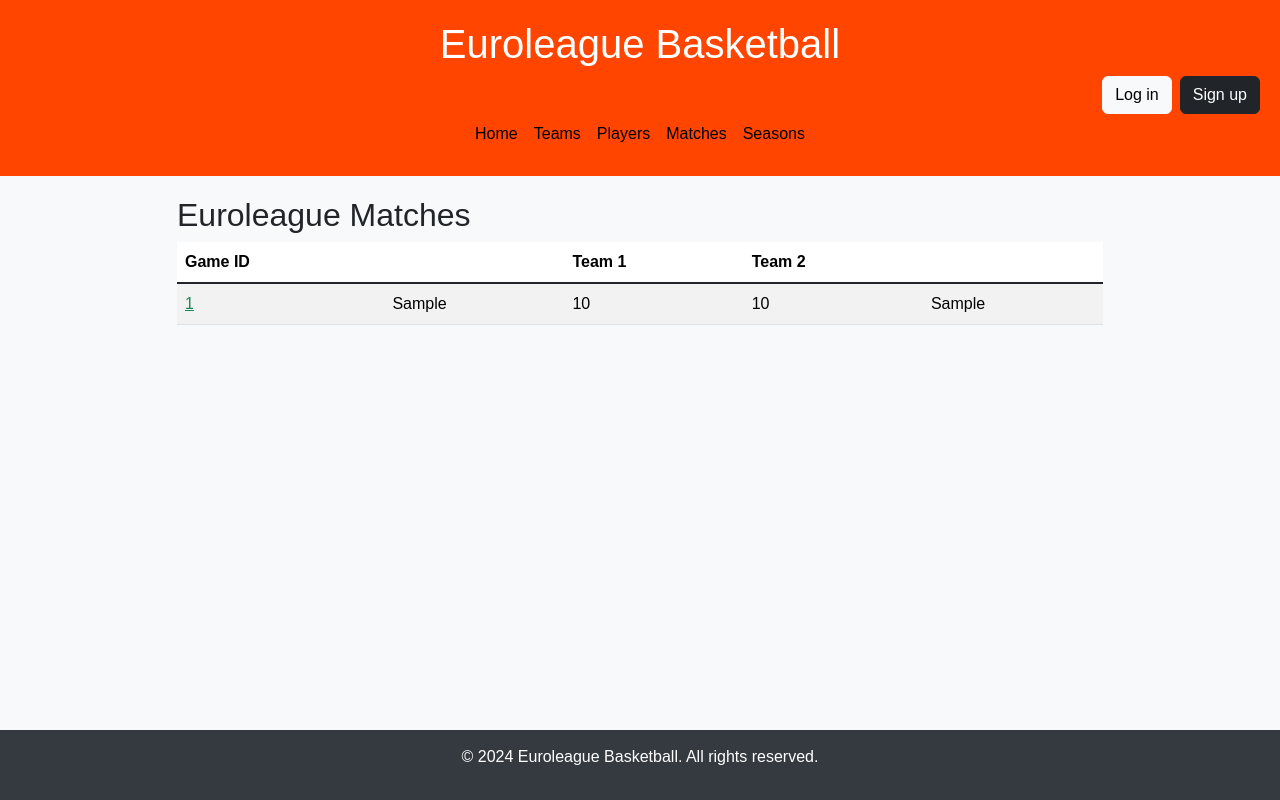
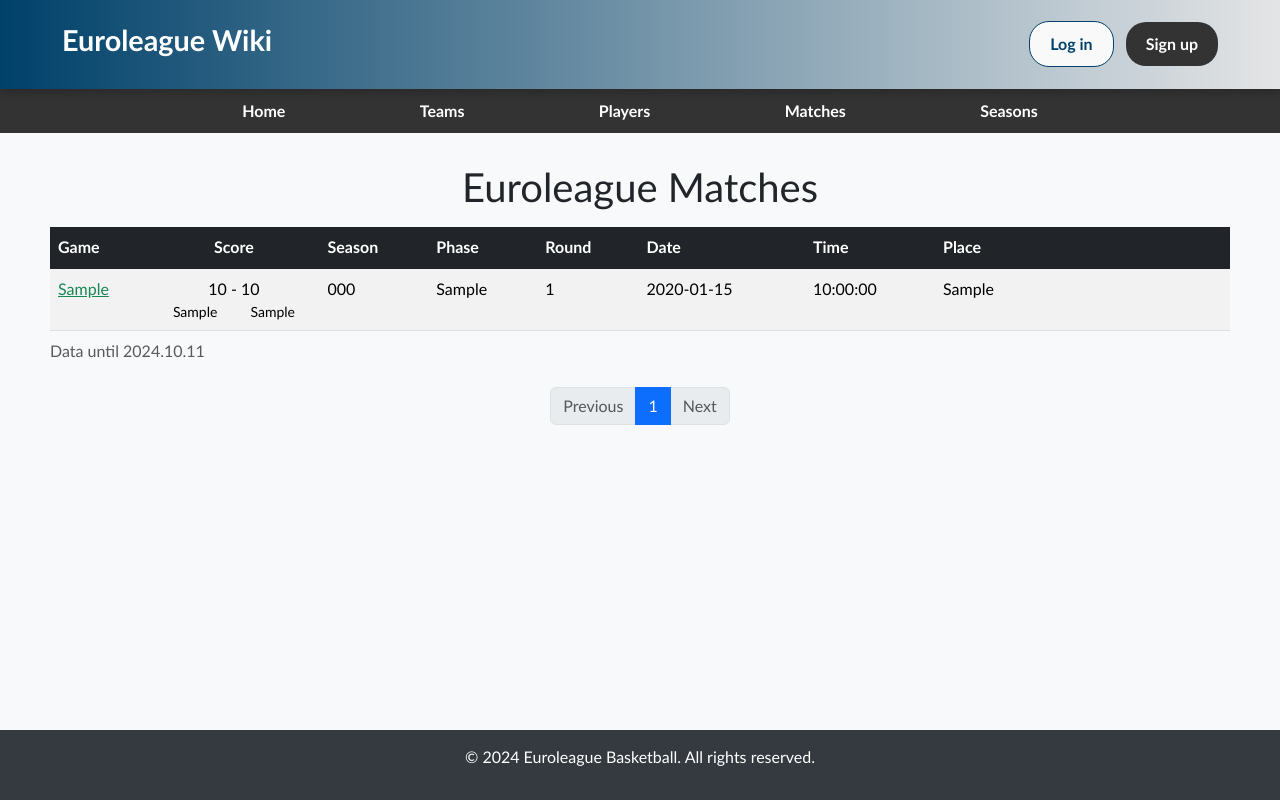
Before and after one commit to g-akca/euroleague-wiki, a Flask app: page /matches in a window 1280 px wide. Run offline with Flask 3, Linux system fonts and the light colour scheme; tables that the repository leaves empty hold one stand-in row (values such as "Sample post").

Commit message:
Lots of frontend improvements, pagination fixed and added to all categories

```diff
--- a/static/styles.css
+++ b/static/styles.css
@@ -3,25 +3,99 @@
     min-height: 100vh;
     display: flex;
     flex-direction: column;
-    font-family: Arial, sans-serif;
+    font-family: Trebuchet MS, sans-serif;
     background-color: #f8f9fa;
 }
 
-/* Header */
-header {
+/* Navbar */
+.navbar {
     text-align: center;
-    padding: 20px;
-    background-color: #ff4500;
+    padding: 18px;
+    padding-left: 50px;
+    padding-right: 50px;
+    background: linear-gradient(90deg, #00416a, #e4e5e6);
+    color: white;
+    box-shadow: 0px 4px 8px rgba(0, 0, 0, 0.2);
+}
+
+.navbar .navbar-brand h2 {
+    color: white;
+    font-size: 1.8rem;
+    font-weight: bold;
+    transition: color 0.3s ease, transform 0.2s ease;
+}
+
+.navbar .navbar-brand h2:hover {
+    color: #ffd700;
+    transform: scale(1.1);
+}
+
+.navbar .dropdown .btn-light {
+    background-color: white;
+    color: #00416a;
+    border: 1px solid #00416a;
+    border-radius: 20px;
+    padding: 10px 15px;
+    font-weight: bold;
+}
+
+.navbar .dropdown .btn-light:hover {
+    background-color: #00416a;
     color: white;
 }
 
-.nav-link:hover {
-    color: #ffffff !important;
+/* Login Signup Buttons */
+.navbar .btn {
+    border-radius: 20px;
+    padding: 10px 20px;
+    font-weight: bold;
+    transition: all 0.3s ease;
+}
+
+.navbar .btn-light {
+    background-color: #f9f9f9;
+    color: #00416a;
+    border: 1px solid #00416a;
+}
+
+.navbar .btn-light:hover {
+    background-color: #00416a;
+    color: white;
+}
+
+.navbar .btn-dark {
+    background-color: #333;
+    color: white;
+    border: none;
+}
+
+.navbar .btn-dark:hover {
+    background-color: #ffffff;
+    color: black;
+}
+
+/* Navbar 2 (Categories) */
+.navbar2 {
+    background-color: #333;
+    padding: 10px;
+    padding-left: 175px;
+    padding-right: 175px;
+}
+
+.navbar2 .nav-link {
+    color: #fff;
+    font-weight: bold;
+}
+
+.navbar2 .nav-link:hover {
+    color: #ffd700;
 }
 
 /* Main Content */
 main {
-    margin: 20px;
+    margin: 30px;
+    margin-left: 50px;
+    margin-right: 50px;
     flex: 1;
 }
 
--- a/templates/homepage.html
+++ b/templates/homepage.html
@@ -14,7 +14,7 @@
   {% endif %}
 {% endwith %}
 <section>
-  <h2>Welcome to Euroleague Basketball</h2>
+  <h2>Welcome to Euroleague Wiki</h2>
   <p>
     The Euroleague is Europe's top-tier basketball competition, featuring the best teams from across the continent.
     Follow the action, view game statistics, and relive the most exciting moments.
--- a/templates/layout.html
+++ b/templates/layout.html
@@ -3,7 +3,7 @@
   <head>
     <meta charset="UTF-8" />
     <meta name="viewport" content="width=device-width, initial-scale=1.0" />
-    <title>Euroleague - {% block title %}Welcome{% endblock %}</title>
+    <title>Euroleague Wiki - {% block title %}Welcome{% endblock %}</title>
     <link href="https://cdn.jsdelivr.net/npm/bootstrap@5.3.3/dist/css/bootstrap.min.css" rel="stylesheet" integrity="sha384-QWTKZyjpPEjISv5WaRU9OFeRpok6YctnYmDr5pNlyT2bRjXh0JMhjY6hW+ALEwIH" crossorigin="anonymous">
     <link rel="stylesheet" href="{{ url_for('static', filename='styles.css') }}" />
     <script src="https://cdn.jsdelivr.net/npm/bootstrap@5.3.3/dist/js/bootstrap.bundle.min.js" integrity="sha384-YvpcrYf0tY3lHB60NNkmXc5s9fDVZLESaAA55NDzOxhy9GkcIdslK1eN7N6jIeHz" crossorigin="anonymous"></script>
@@ -11,10 +11,13 @@
 
   <body>
     <header>
-      <h1>Euroleague Basketball</h1>
-        <nav>
+      <nav class="navbar navbar-expand-lg">
+        <div class="container-fluid">
+          <div class="navbar-brand">
+            <a class="nav-link" href="{{ url_for('home_page') }}"><h2>Euroleague Wiki</h2></a>
+          </div>
+
           {% if session.get('loggedin') == True %}
-          <div class="d-flex justify-content-end align-items-center">
           <div class="dropdown">
             <button type="button" class="btn btn-light dropdown-toggle" data-bs-toggle="dropdown" aria-expanded="false">
               Hey there, {{ session['username'] }}!
@@ -29,21 +32,21 @@
               <li><a class="dropdown-item" href="{{ url_for('logout') }}">Logout</a></li>
             </ul>
           </div>
-          </div>
           {% else %}
-          <div class="d-flex justify-content-end align-items-center">
+          <div>
             <a href="{{ url_for('login') }}" class="btn btn-light me-2">Log in</a>
             <a href="{{ url_for('signup') }}" class="btn btn-dark">Sign up</a>
           </div>
           {% endif %}
-          <ul class="nav nav-underline justify-content-center">
-            <li class="nav-item"><a class="nav-link text-black" href="{{ url_for('home_page') }}">Home</a></li>
-            <li class="nav-item"><a class="nav-link text-black" href="{{ url_for('teams_page') }}">Teams</a></li>
-            <li class="nav-item"><a class="nav-link text-black" href="{{ url_for('players_page') }}">Players</a></li>
-            <li class="nav-item"><a class="nav-link text-black" href="{{ url_for('matches_page') }}">Matches</a></li>
-            <li class="nav-item"><a class="nav-link text-black" href="">Seasons</a></li>
-          </ul>
+        </div>
       </nav>
+      <div class="navbar2 d-flex justify-content-around">
+        <a class="nav-link" href="{{ url_for('home_page') }}">Home</a>
+        <a class="nav-link" href="{{ url_for('teams_page') }}">Teams</a>
+        <a class="nav-link" href="{{ url_for('players_page') }}">Players</a>
+        <a class="nav-link" href="{{ url_for('matches_page') }}">Matches</a>
+        <a class="nav-link" href="">Seasons</a>
+      </div>
     </header>
     {% include '_settingsModal.html' %}
 
--- a/templates/matches.html
+++ b/templates/matches.html
@@ -2,36 +2,75 @@
 
 {% block title %}Matches{% endblock %}
 
-{% block content %} <!-- Will change how this page looks in general -->
-<section>
-  <div class="container">
-    <div class="row justify-content-center">
-      <div class="col-10">
-        <h2>Euroleague Matches</h2>
+{% block content %}
+<h1 class="text-center mb-3">Euroleague Matches</h1>
 <table class="table table-striped table-hover">
-          <thead>
+  <caption>Data until 2024.10.11</caption>
+  <thead class="table-dark">
     <tr>
-              <th>Game ID</th>
-              <th></th>
-              <th>Team 1</th>
-              <th>Team 2</th>
-              <th></th>
+      <th class="col-1">Game</th>
+      <th class="text-center">Score</th>
+      <th>Season</th>
+      <th>Phase</th>
+      <th>Round</th>
+      <th>Date</th>
+      <th>Time</th>
+      <th class="col-3">Place</th>
     </tr>
   </thead>
   <tbody class="table-group-divider">
     {% for match in matches %}
     <tr>
-              <td><a class="text-success" href="">{{ match['game_id'] }}</a></td>
-              <td>{{ match['team_id_a'] }}</td>
-              <td>{{ match['score_a'] }}</td>
-              <td>{{ match['score_b'] }}</td>
-              <td>{{ match['team_id_b'] }}</td>
+      <td><a class="text-success" href="/match/{{ match['game_id'] }}">{{ match['game'] }}</a></td>
+      <td>
+        <span class="d-block text-center">
+          {{ match['score_a'] }} - {{ match['score_b'] }}
+        </span>
+        <div class="d-flex justify-content-around small">
+          {% if match['score_a'] > match['score_b'] %}
+            <span class="fw-bold text-decoration-underline text-primary">{{ match['team_id_a'] }}</span>
+            <span>{{ match['team_id_b'] }}</span>
+          {% elif match['score_a'] < match['score_b'] %}
+            <span>{{ match['team_id_a'] }}</span>
+            <span class="fw-bold text-decoration-underline text-danger">{{ match['team_id_b'] }}</span>
+          {% else %}
+            <span>{{ match['team_id_a'] }}</span>
+            <span>{{ match['team_id_b'] }}</span>
+          {% endif %}
+        </div>
+      </td>
+      <td>{{ match['season_code'] }}</td>
+      <td>{{ match['phase'] }}</td>
+      <td>{{ match['round'] }}</td>
+      <td>{{ match['date'] }}</td>
+      <td>{{ match['time'] }}</td>
+      <td>{{ match['stadium'] }}</td>
     </tr>
     {% endfor %}
   </tbody>
 </table>
-      </div>
-    </div>
-  </div>
-</section>
+
+<nav aria-label="Page navigation">
+  <ul class="pagination justify-content-center">
+    {% if page_num > 1 %}
+    <li class="page-item"><a class="page-link" href="?sort_by={{ sort_by }}&page={{ page_num - 1 }}">Previous</a></li>
+    {% else %}
+    <li class="page-item disabled"><a class="page-link" disabled>Previous</a></li>
+    {% endif %}
+
+    {% for p in range(page_num - 4, end_page + 1) %}
+      {% if p == page_num and p > 0 %}
+      <li class="page-item active"><a class="page-link" href="?sort_by={{ sort_by }}&page={{ p }}">{{ p }}</a></li>
+      {% elif p > 0 %}
+      <li class="page-item"><a class="page-link" href="?sort_by={{ sort_by }}&page={{ p }}">{{ p }}</a></li>
+      {% endif %}
+    {% endfor %}
+
+    {% if page_count > page_num %}
+    <li class="page-item"><a class="page-link" href="?sort_by={{ sort_by }}&page={{ page_num + 1 }}">Next</a></li>
+    {% else %}
+    <li class="page-item disabled"><a class="page-link" disabled>Next</a></li>
+    {% endif %}
+  </ul>
+</nav>
 {% endblock %}
--- a/templates/panel_box_scores.html
+++ b/templates/panel_box_scores.html
@@ -18,12 +18,12 @@
         {% endfor %}
       {% endif %}
     {% endwith %}
-    <div class="d-flex justify-content-between align-items-center">
+    <div class="d-flex justify-content-between align-items-center mb-1">
       <h2>Box Scores</h2>
       <button class="btn btn-success" data-bs-toggle="modal" data-bs-target="#addBoxScoreModal">Add New Box Score</button>
     </div>
-    <table class="table table-striped table-hover">
-      <thead>
+    <table class="table table-secondary table-striped table-hover">
+      <thead class="table-dark">
         <tr>
           <th>Box Score ID</th>
           <th>Game ID</th>
--- a/templates/panel_team_seasons.html
+++ b/templates/panel_team_seasons.html
@@ -18,12 +18,12 @@
         {% endfor %}
       {% endif %}
     {% endwith %}
-    <div class="d-flex justify-content-between align-items-center">
+    <div class="d-flex justify-content-between align-items-center mb-1">
       <h2><a class="text-success" href="/panel/teams">Teams</a> / {{ team_id }} ({{ season_count['season_count'] }})</h2>
       <button class="btn btn-success" data-bs-toggle="modal" data-bs-target="#addTeamSeasonModal">Add New Season</button>
     </div>
-    <table class="table table-striped table-hover">
-      <thead>
+    <table class="table table-secondary table-striped table-hover">
+      <thead class="table-dark">
         <tr>
           <th>Season Team ID</th>
           <th>Season Code</th>
--- a/templates/panel_users.html
+++ b/templates/panel_users.html
@@ -18,12 +18,12 @@
         {% endfor %}
       {% endif %}
     {% endwith %}
-    <div class="d-flex justify-content-between align-items-center">
+    <div class="d-flex justify-content-between align-items-center mb-1">
       <h2>Users</h2>
       <button class="btn btn-success" data-bs-toggle="modal" data-bs-target="#addUserModal">Add New User</button>
     </div>
-    <table class="table table-striped table-hover">
-      <thead>
+    <table class="table table-secondary table-striped table-hover">
+      <thead class="table-dark">
         <tr>
           <th>Username</th>
           <th>Email</th>
--- a/views.py
+++ b/views.py
@@ -36,20 +36,19 @@
     return render_template("play_by_play.html", data=data)
 
 def players_page():
-    connection = get_db_connection()
     sort_by = request.args.get('sort_by', 'player_id asc') #default sort'u ayarlayabiliyoruz
-    page_limit = 30
+    page_limit = 25
     page_num = int(request.args.get('page', 1))
     search_query = request.args.get('search', '').strip()
-    page_button = 5
-
-    cursor = connection.cursor(dictionary=True)
+    page_button = 4
 
     if search_query:
         where = f"WHERE player_name LIKE \"%{search_query}%\""
     else:
         where = ""
 
+    connection = get_db_connection()
+    cursor = connection.cursor(dictionary=True)
     cursor.execute("SELECT COUNT(*) as total FROM euroleague_player_names")
     entry_count = cursor.fetchone()['total']
     page_count = (entry_count + page_limit - 1) // page_limit
@@ -64,21 +63,42 @@
         sort_by=sort_by,
         page_num=page_num,
         page_count=page_count,
-        page_button=page_button,
-        end_page = min(page_num + page_button - 1, page_count)
+        end_page = min(page_num + page_button, page_count)
     )
 
 def query_returner_per_page(x, y, z, u, s):
     return f"SELECT * FROM {y} {s} ORDER BY {x} LIMIT {z} OFFSET {u};"
 
 def teams_page():
+    sort_by = request.args.get('sort_by', 'team_id asc')
+    page_limit = 25
+    page_num = int(request.args.get('page', 1))
+    search_query = request.args.get('search', '').strip()
+    page_button = 4
+
+    if search_query:
+        where = f"WHERE team_name LIKE \"%{search_query}%\""
+    else:
+        where = ""
+
     connection = get_db_connection()
     cursor = connection.cursor(dictionary=True)
-    cursor.execute("SELECT * FROM euroleague_team_names")
+    cursor.execute("SELECT COUNT(*) as total FROM euroleague_team_names")
+    entry_count = cursor.fetchone()['total']
+    page_count = (entry_count + page_limit - 1) // page_limit
+    cursor.execute(query_returner_per_page(sort_by, "euroleague_team_names", page_limit, (page_num-1) * page_limit, where))
     team_names = cursor.fetchall()
     cursor.close()
     connection.close()
-    return render_template("teams.html", team_names=team_names)
+
+    return render_template(
+        "teams.html",
+        team_names=team_names,
+        sort_by=sort_by,
+        page_num=page_num,
+        page_count=page_count,
+        end_page = min(page_num + page_button, page_count)
+    )
 
 def team_details_page(team_id, season_code=None):
     connection = get_db_connection()
@@ -100,13 +120,29 @@
     return render_template("team_details.html", team_name=team_name, team_seasons=team_seasons, season_data=season_data)
 
 def matches_page():
+    sort_by = request.args.get('sort_by', 'date asc')
+    page_limit = 25
+    page_num = int(request.args.get('page', 1))
+    page_button = 4
+
     connection = get_db_connection()
     cursor = connection.cursor(dictionary=True)
-    cursor.execute("SELECT * FROM euroleague_header")
+    cursor.execute("SELECT COUNT(*) as total FROM euroleague_header")
+    entry_count = cursor.fetchone()['total']
+    page_count = (entry_count + page_limit - 1) // page_limit
+    cursor.execute(query_returner_per_page(sort_by, "euroleague_header", page_limit, (page_num-1) * page_limit, ""))
     matches = cursor.fetchall()
     cursor.close()
     connection.close()
-    return render_template("matches.html", matches=matches)
+
+    return render_template(
+        "matches.html",
+        matches=matches,
+        sort_by=sort_by,
+        page_num=page_num,
+        page_count=page_count,
+        end_page = min(page_num + page_button, page_count)
+    )
 
 def box_scores_page():
     connection = get_db_connection()
```
Also changed, not shown: other parts of static/styles.css (+1 -46 lines), player.py (deleted, +0 -33 lines), templates/panel_teams.html (+4 -4 lines), templates/players.html (+31 -31 lines), templates/teams.html (+44 -13 lines), templates/team_details.html (indentation only). Lines whose indentation alone changed are shown as unchanged.
